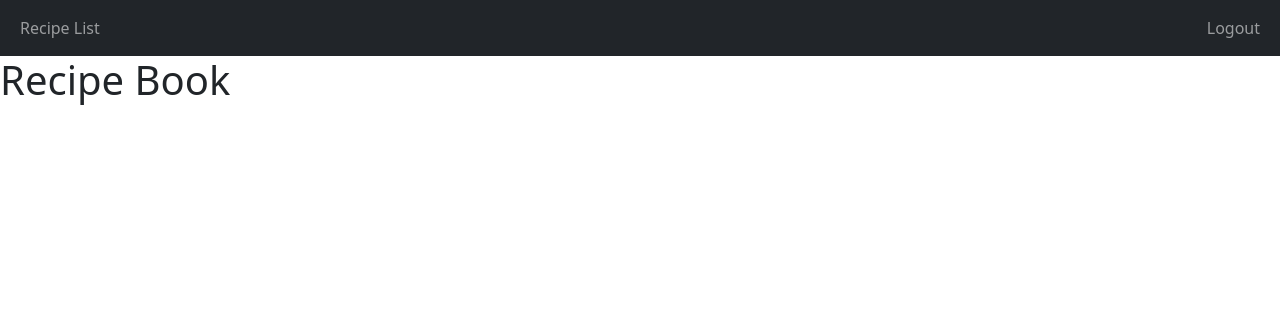
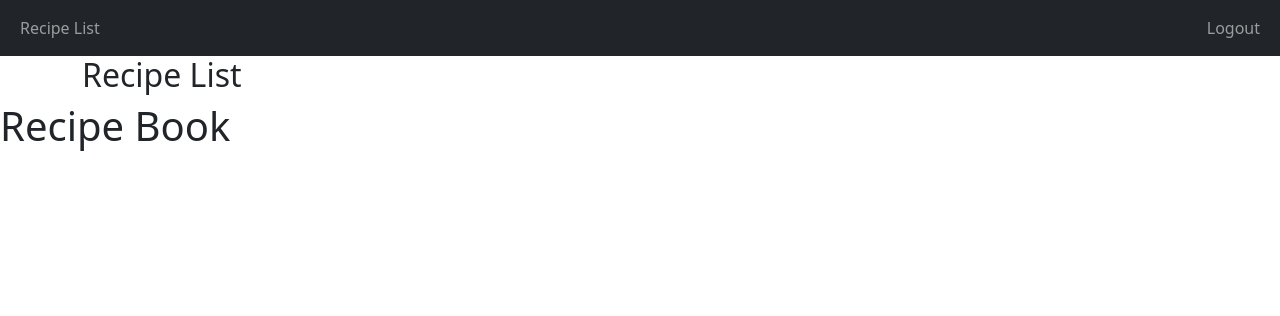
Before and after one commit to SchonnMike/recipebook-serrano-schonn, a Django app: page /recipes/list/ in a window 1280 px wide. Shown: the top 316 px of the page. Run offline with Django 5.2, Linux system fonts and the light colour scheme; the visitor is signed in with stand-in values (Sample User, id 1); data that the repository does not hold is empty.

```diff
--- a/recipebook/ledger/templates/baseTemplate.html
+++ b/recipebook/ledger/templates/baseTemplate.html
@@ -32,6 +32,9 @@
 		</div>
 	</nav>
 	<script src="https://cdn.jsdelivr.net/npm/bootstrap@5.3.3/dist/js/bootstrap.bundle.min.js" integrity="sha384-YvpcrYf0tY3lHB60NNkmXc5s9fDVZLESaAA55NDzOxhy9GkcIdslK1eN7N6jIeHz" crossorigin="anonymous"></script>
+	<div class="container">
+        <h2>{% block page_heading %}{% endblock %}</h2>
+    </div>
 	<div id="content">
 		{% block content %}{% endblock %}
 	</div>
--- a/recipebook/ledger/templates/basicParams.html
+++ b/recipebook/ledger/templates/basicParams.html
@@ -1,5 +1,6 @@
 {% extends 'baseTemplate.html' %}
 {% block title %}Recipe Book{% endblock %}
+{% block page_heading %}Recipe List{% endblock %}
 {% block content %}
     <h1>Recipe Book</h1>
 	<ul>
--- a/recipebook/ledger/templates/task_list.html
+++ b/recipebook/ledger/templates/task_list.html
@@ -1,5 +1,6 @@
 {% extends 'baseTemplate.html' %}
 {% block title %}Recipe Details{% endblock %}
+{% block page_heading %}Recipe Details{% endblock %}
 {% block content %}
     {% if user.is_authenticated %}
         <h1>Recipe Book</h1>
```
